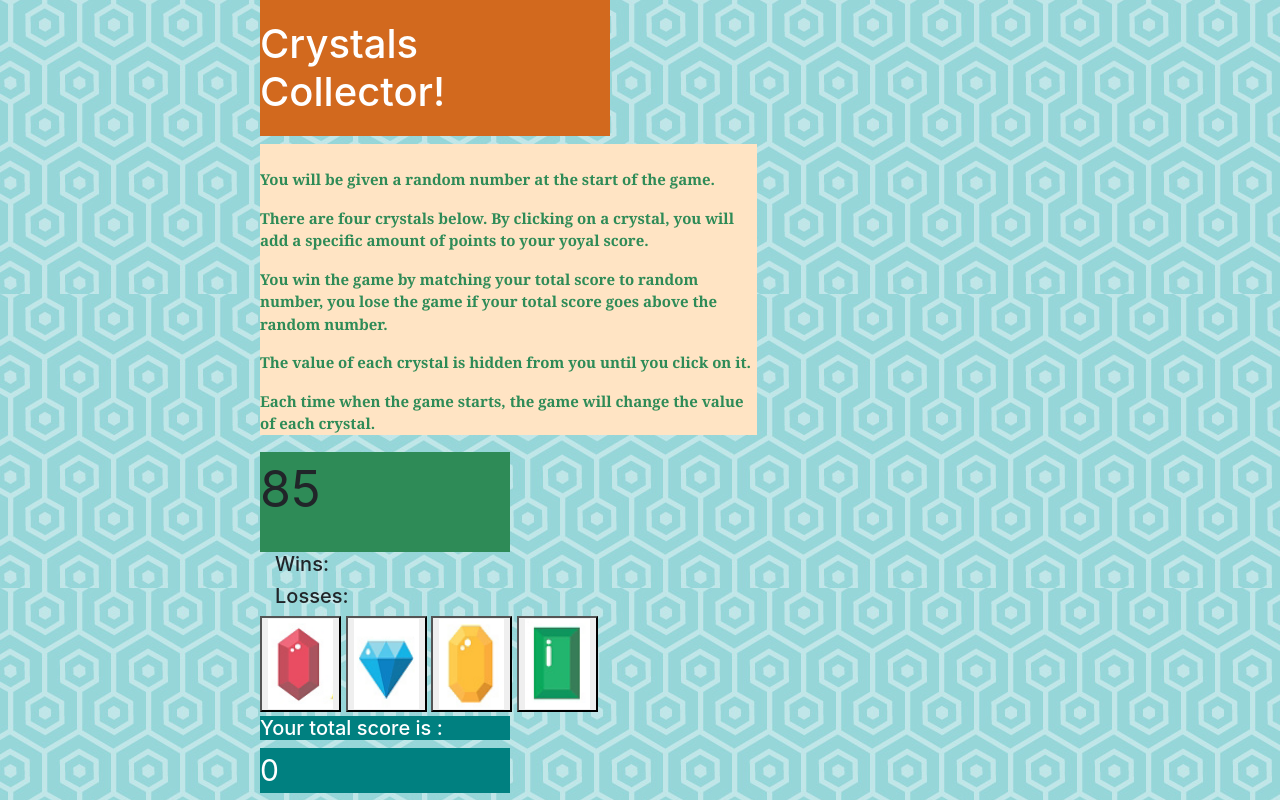
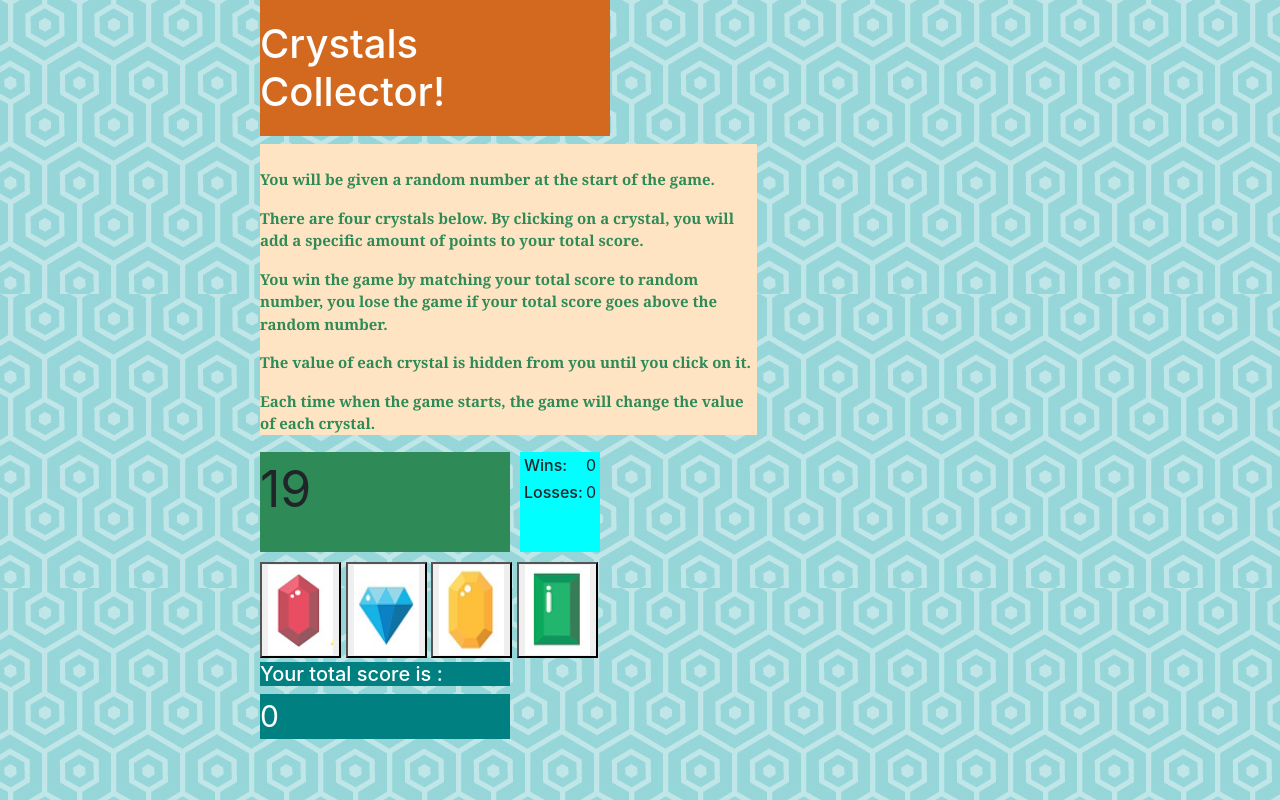
Before and after one commit to Yfatou/unit-4-game, a plain HTML site: page index.html in a window 1280 px wide. Drawn offline with nearby package versions, Linux system fonts and the light colour scheme.

Commit message:
doubles corrected

```diff
--- a/assets/css/style.css
+++ b/assets/css/style.css
@@ -46,20 +46,30 @@ p{
     height: 100px;
     font-size: 50px;
     background-color: seagreen;
-    float: left;
-    clear: both;
+
 }
 
-#showResult{
-    /* float: left; */
-    /* overflow: hidden; */
-    height: 40px;
-    float: right;
+#win-area {
+    height: 100px;
+    width: 80px;
+    padding: 4px;
+    margin-bottom: 10px;
+    margin-left: 10px;
+    background-color: aqua;
 }
 
+
 #score{
-    overflow: hidden;
+    overflow: auto;
 }
+
+
+#showRandomNumber,
+#win-area,
+#showResult{
+    float: left;
+}
+
 
 #showScore{
     background-color: teal;
@@ -67,3 +77,17 @@ p{
     width: 250px;
     font-size: 30px;
 }
+
+#showWins{
+    position: relative;
+    float: right;
+    width: 10px;
+    top: -30px;
+}
+
+#showLosses{
+    position: relative;
+    float: right;
+    width: 10px;
+    top: -30px;
+}
--- a/assets/javascript/game.js
+++ b/assets/javascript/game.js
@@ -1,41 +1,63 @@
 //Javascript file
 
-$(document).ready(function() {
+//random number generated by the computer between 19 and 120
+var randomNumberToMatch = Math.floor(Math.random()*101)+19;
 
 var wins = 0; //to store the number of games won
 var losses = 0; //to store the number of games lost
 var playerTotalPoints = 0; //total points of the player
-var randomNumberToMatch = 0;
-var redCrystalValue = 0;
-var blueCrystalValue = 0;
-var yellowCrystalValue = 0;
-var greenCrystalValue = 0;
 
+//random number for the value of the red crystal between 1 and 12
+var redCrystalValue = Math.floor(Math.random()*12)+1;
+console.log("redValue: " + redCrystalValue);
+//random number for the value of the blue crystal between 1 and 12
+var blueCrystalValue = Math.floor(Math.random()*12)+1;
+console.log("blueValue: " + blueCrystalValue);
+//random number for the value of the yellow crystal between 1 and 12
+var yellowCrystalValue = Math.floor(Math.random()*12)+1;
+console.log("yellowValue: " + yellowCrystalValue);
+//random number for the value of the green crystal between 1 and 12
+var greenCrystalValue = Math.floor(Math.random()*12)+1;
+console.log("greenValue: " + greenCrystalValue);
+
+$(document).ready(function() {
+
+function initial(){
+    $("#showRandomNumber").html(randomNumberToMatch);
+}
+
+//Function to reset the game before a new one
+//the value of all the buttons are reinitialized
+function resetGame(){
+    playerTotalPoints = 0;
+    $("#showScore").html(playerTotalPoints);
+    randomNumberToMatch = Math.floor(Math.random()*101)+19;
+    $("#showRandomNumber").html(randomNumberToMatch);
+    console.log(randomNumberToMatch);
+    redCrystalValue = Math.floor(Math.random()*12)+1;
+    blueCrystalValue = Math.floor(Math.random()*12)+1;
+    yellowCrystalValue = Math.floor(Math.random()*12)+1;
+    greenCrystalValue = Math.floor(Math.random()*12)+1;
+}
+
+//Function to check for wins or losses
+function checkWinLoss(){
+    if(playerTotalPoints === randomNumberToMatch){ //If the player matched the random number
+        $("#showResult").html("You won!!"); //the player won
+        wins++;                             //increment the wins counter
+        $("#showWins").html(wins);
+        resetGame();
+    }
+    else if (playerTotalPoints > randomNumberToMatch){ //If the player exceed the random number
+        $("#showResult").html("You lost..."); // the player lost
+        losses++;                             //increment the losses counter
+        $("#showLosses").html(losses);
+        resetGame();
+    }
+}
 
 //Principal function that will start the game
 function startGame() {
-
-//random number generated by the computer between 19 and 120
-var randomNumberToMatch = Math.floor(Math.random()*101+19);
-
-//random number for the value of the red crystal between 1 and 12
-var redCrystalValue = Math.floor(Math.random()*12+1);
-console.log("redValue: " + redCrystalValue);
-
-//random number for the value of the blue crystal between 1 and 12
-var blueCrystalValue = Math.floor(Math.random()*12+1);
-console.log("blueValue: " + blueCrystalValue);
-
-//random number for the value of the yellow crystal between 1 and 12
-var yellowCrystalValue = Math.floor(Math.random()*12+1);
-console.log("yellowValue: " + yellowCrystalValue);
-
-//random number for the value of the green crystal between 1 and 12
-var greenCrystalValue = Math.floor(Math.random()*12+1);
-console.log("greenValue: " + greenCrystalValue);
-
-//display the number randomly choosed by the computer for the player to match
-$("#showRandomNumber").html(randomNumberToMatch);
 
     //Display the total points of the player
     $("#showScore").html(playerTotalPoints);
@@ -43,6 +65,7 @@ $("#showScore").html(playerTotalPoints);
     $("#redCrystal").click(function() { //When the player click on the red crystal
         console.log("red value before add: " + redCrystalValue);
         playerTotalPoints += redCrystalValue; //the value of the crystal is added to the total points
+        console.log(playerTotalPoints);
         $("#showScore").html(playerTotalPoints);//and displayed in the total score section
         checkWinLoss(); //we call the check function to see if there is a win or loss
     });
@@ -50,6 +73,7 @@ $("#redCrystal").click(function() { //When the player click on the red crystal
     $("#blueCrystal").click(function() { //When the player click on the blue crystal
         console.log("blue value before add: " + blueCrystalValue);
         playerTotalPoints += blueCrystalValue; //the value of the crystal is added to the total points
+        console.log(playerTotalPoints);
         $("#showScore").html(playerTotalPoints); //and displayed in the total score section
         checkWinLoss(); //we call the check function to see if there is a win or loss
     });
@@ -69,43 +93,10 @@ $("#greenCrystal").click(function() { //When the player click on the green cryst
         $("#showScore").html(playerTotalPoints); //and displayed in the total score section
         checkWinLoss(); //we call the check function to see if there is a win or loss
     });
-
-//Function to check for wins or losses
-function checkWinLoss(){
-if(playerTotalPoints == randomNumberToMatch){ //If the player matched the random number
-    $("#showResult").html("You won!!"); //the player won
-    wins++;                             //increment the wins counter
-    console.log("wins: " + wins);
-    endOfGame();                        //call end of game
-}
-else if (playerTotalPoints > randomNumberToMatch){ //If the player exceed the random number
-    $("#showResult").html("You lost..."); // the player lost
-    losses++;                             //increment the losses counter
-    console.log("losses: " + losses);
-    endOfGame();                           //call end of game
-}
-};
-
-//Function to reset the game before a new one
-//the value of all the buttons are reinitialized
-function resetGame(){
-    playerTotalPoints = 0;
-    redCrystalValue = 0;
-    blueCrystalValue = 0;
-    yellowCrystalValue = 0;
-    greenCrystalValue = 0;
 }
 
-//Function called at the end of the game
-//Update the number of wins or losses and restart the game
-function endOfGame() {
-    $("#showWins").html(wins);
-    $("#showLosses").html(losses);
-    resetGame();
-    startGame();
-}
+initial();
 
-}
 
 //*******/MAIN FUNCTION/**********/to start the game
 startGame();
--- a/index.html
+++ b/index.html
@@ -29,7 +29,7 @@
                     <br>
                     <p> You will be given a random number at the start of the game.</p>
                     <p>There are four crystals below. By clicking on a crystal, you will add a
-                    specific amount of points to your yoyal score.</p>
+                    specific amount of points to your total score.</p>
                     <p>You win the game by matching your total score to random number, you lose the game if your
                     total score goes above the random number.</p>
                     <p>The value of each crystal is hidden from you until you click on it.</p>
@@ -39,47 +39,28 @@
             </div>
             <div class="col-md-2"></div>
         </div>
+
         <!-- Random number and wins/losses row -->
         <div class="row">
             <div class="col-md-2"></div>
             <div class="col-md-8 pl-0">
                 <div id="score">
-                    <div class="col-md-8 pl-0">
-                        <div class="col-md-8 pl-0">
                         <!-- Div to show the random number -->
                         <div id="showRandomNumber"></div>
-                        </div>
-                        <div class="col-md-4 pt-2">
+
+                        <div id="win-area">
                             <!-- To tell the player the result of the current game -->
                             <div id="showResult"></div>
 
-                                <!-- <div> -->
                             <!-- To show the number or wins -->
-                                    <h5 class="wins-section">Wins:</h5>
-                                    <div id="showWins"></div>
-                                <!-- </div> -->
-                                <!-- <div> -->
+                            <h6 class="wins-section">Wins:</h6>
+                            <div id="showWins">0</div>
+
                             <!-- To show the number of losses -->
-                                    <h5 class="losses-section">Losses:</h5>
-                                    <div id="showLosses"></div>
-                                <!-- </div> -->
+                            <h6 class="losses-section">Losses:</h6>
+                            <div id="showLosses">0</div>
                         </div>
-                    </div>
-                    <!-- <div class="col-md-4"> -->
-                        <!-- To tell the player the result of the current game -->
-                        <!-- <div id="showResult"></div> -->
 
-                        <!-- <div> -->
-                            <!-- To show the number or wins -->
-                            <!-- <h5 class="wins-section">Wins:</h5> -->
-                            <!-- <div id="showWins"></div> -->
-                        <!-- </div> -->
-                        <!-- <div> -->
-                            <!-- To show the number of losses -->
-                            <!-- <h5 class="losses-section">Losses:</h5> -->
-                            <!-- <div id="showLosses"></div> -->
-                        <!-- </div> -->
-                    <!-- </div>   -->
                 </div>
             </div>
             <div class="col-md-2"></div>
```
Lines whose indentation alone changed are shown as unchanged.
